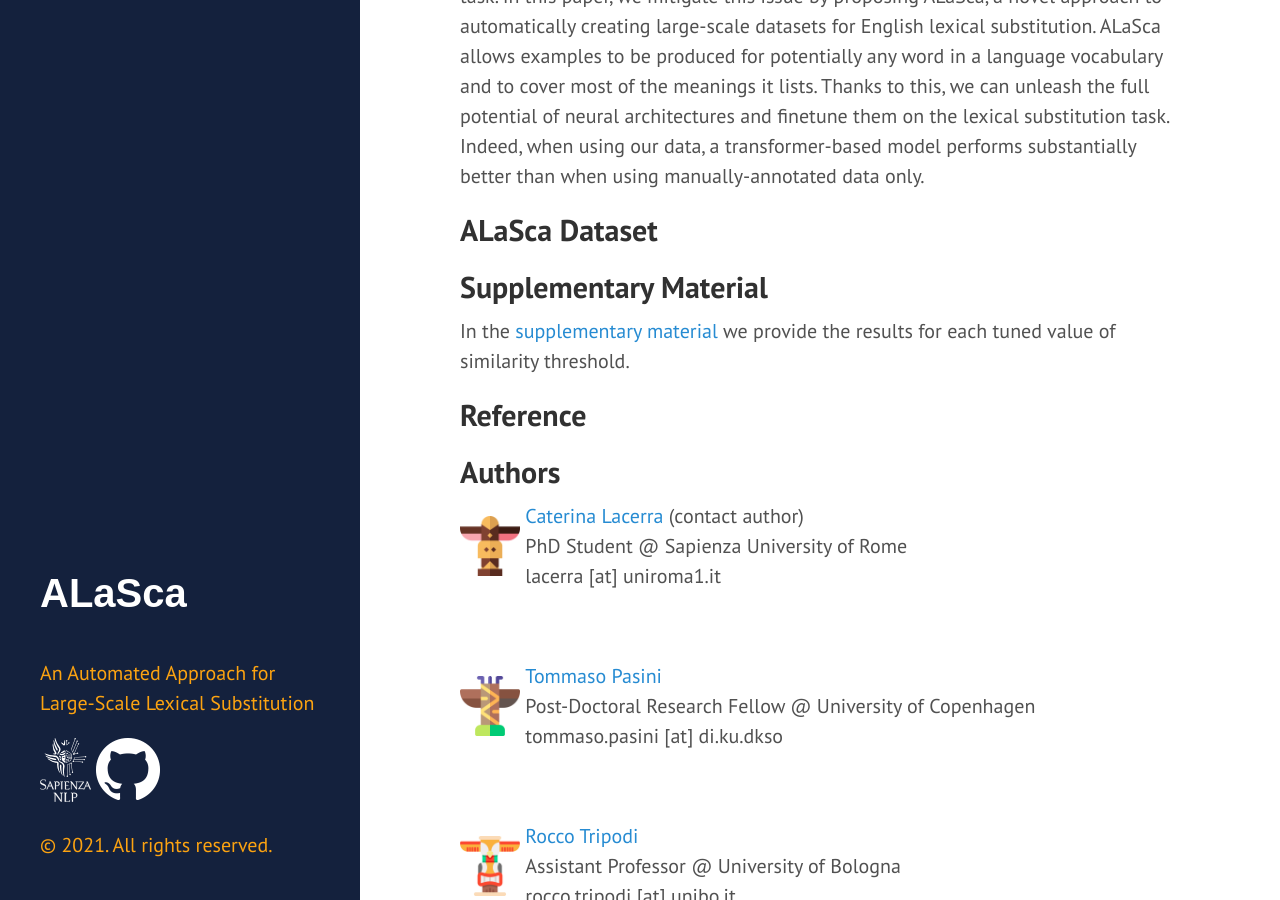
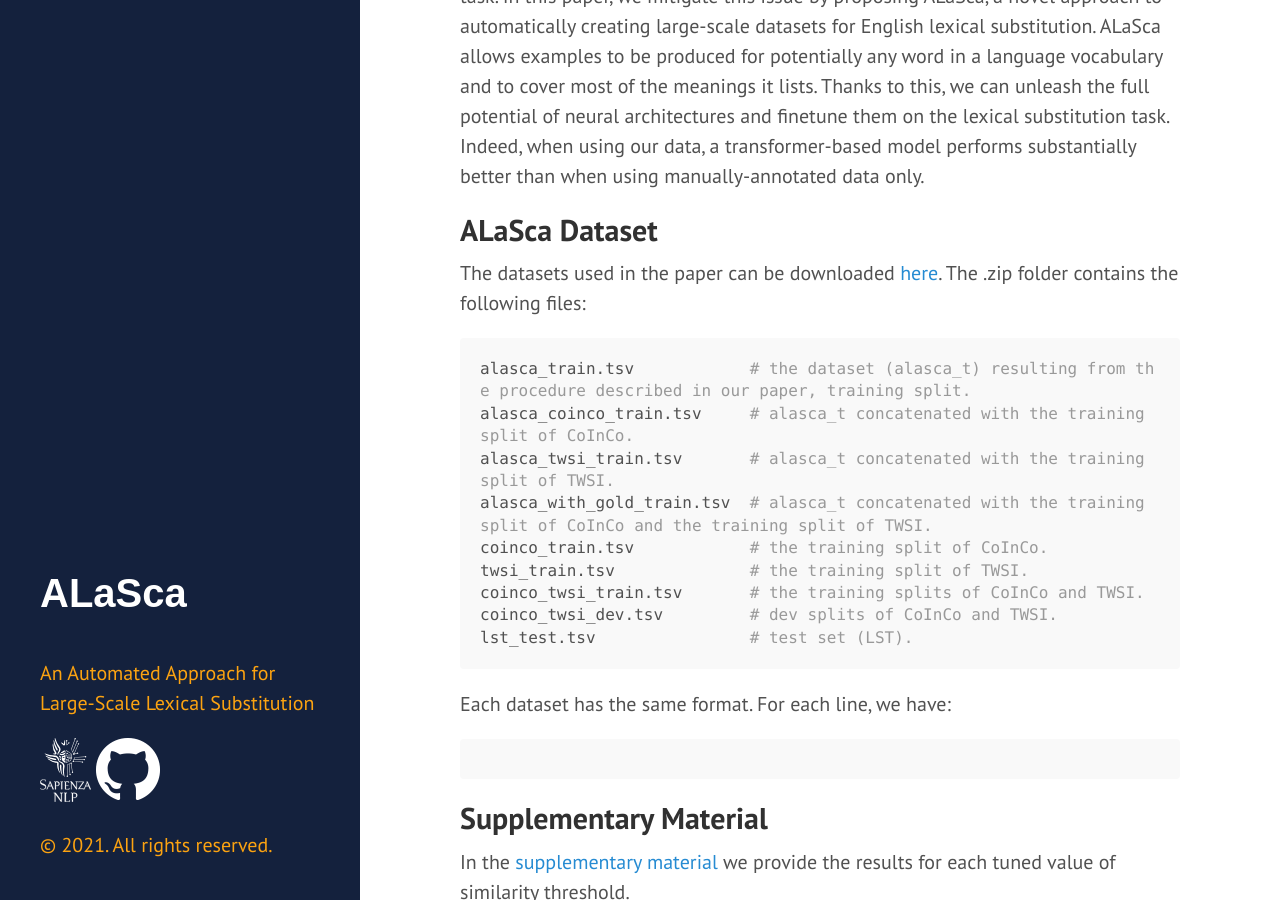
Before and after one commit to caterinaLacerra/ALaSca, a Jekyll site: the page built from docs/_posts/2021-05-24-datasets.md, in a window 1280 px wide and 900 px high, scrolled down 557 px. Built offline with Jekyll 4.4.1, drawn with Linux system fonts in a browser that asks for light colours.

Commit message:
Update 2021-05-24-datasets.md

````diff
--- a/docs/_posts/2021-05-24-datasets.md
+++ b/docs/_posts/2021-05-24-datasets.md
@@ -7,6 +7,24 @@ This website contains the dataset described in [ALaSca](). The code to reproduce
 ## Abstract
 The lexical substitution task aims at finding suitable replacements for words in context. It has proved to be useful in several areas, such as word sense induction and text simplification, as well as in more practical applications such as writing-assistant tools. However, the paucity of annotated data has forced researchers to apply mainly unsupervised approaches, limiting the applicability of large pre-trained models and thus hampering the potential benefits of supervised approaches to the task. In this paper, we mitigate this issue by proposing ALaSca, a novel approach to automatically creating large-scale datasets for English lexical substitution. ALaSca allows examples to be produced for potentially any word in a language vocabulary and to cover most of the meanings it lists. Thanks to this, we can unleash the full potential of neural architectures and finetune them on the lexical substitution task. Indeed, when using our data, a transformer-based model  performs substantially better than when using manually-annotated data only.
 ## ALaSca Dataset
+
+The datasets used in the paper can be downloaded [here](). The .zip folder contains the following files:
+
+```bash
+alasca_train.tsv            # the dataset (alasca_t) resulting from the procedure described in our paper, training split.
+alasca_coinco_train.tsv     # alasca_t concatenated with the training split of CoInCo.
+alasca_twsi_train.tsv       # alasca_t concatenated with the training split of TWSI.
+alasca_with_gold_train.tsv  # alasca_t concatenated with the training split of CoInCo and the training split of TWSI.
+coinco_train.tsv            # the training split of CoInCo.
+twsi_train.tsv              # the training split of TWSI.
+coinco_twsi_train.tsv       # the training splits of CoInCo and TWSI.
+coinco_twsi_dev.tsv         # dev splits of CoInCo and TWSI.
+lst_test.tsv                # test set (LST).
+```
+Each dataset has the same format. For each line, we have:
+```bash
+```
+
 
 ## Supplementary Material
 In the [supplementary material](https://raw.githubusercontent.com/caterinaLacerra/alasca/master/docs/assets/supplementary_alasca.pdf) we provide the results for each tuned value of similarity threshold.
````
